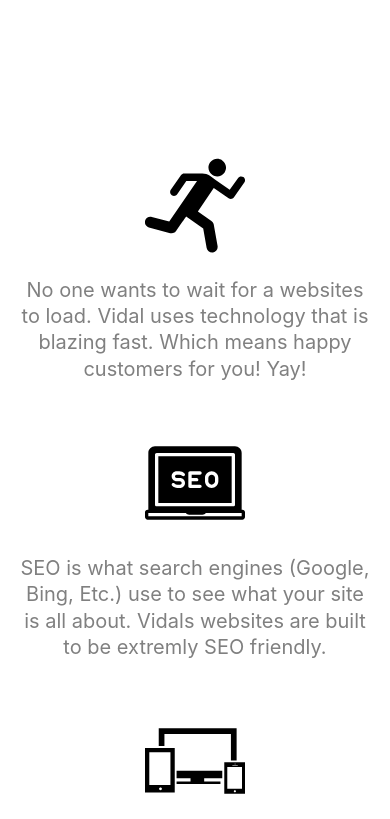
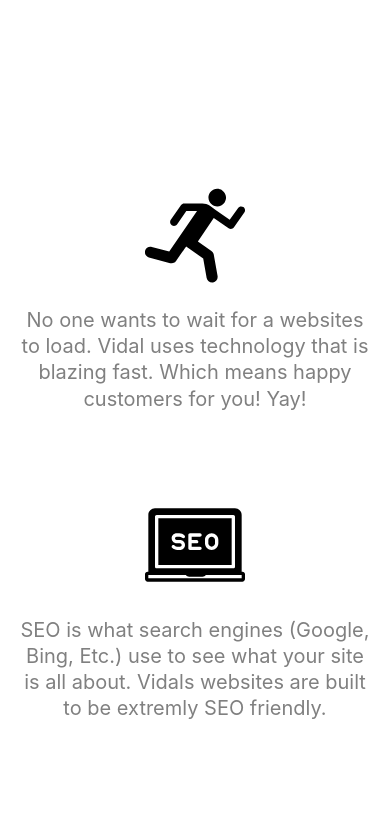
Before and after one commit to raglandc/vidal-production, a Next.js app: page / in a window 390 px wide. Shown: the part 740-1559 px from the top of the page. Built offline with nearby package versions, Linux system fonts and the light colour scheme.

Commit message:
responsive work, banner height work

```diff
--- a/components/UI/SectionWrapper.module.css
+++ b/components/UI/SectionWrapper.module.css
@@ -1,6 +1,6 @@
 .sectionWrapper {
-  height: 95vh;
   width: 100%;
+  margin: 0 0 3rem 0;
   display: flex;
   flex-direction: column;
   justify-content: center;
--- a/components/sections/HomePageSections/BannerSection.module.css
+++ b/components/sections/HomePageSections/BannerSection.module.css
@@ -1,3 +1,12 @@
+.container {
+  min-height: 95vh;
+  width: 100%;
+  margin: 0 0 3rem 0;
+  display: flex;
+  flex-direction: column;
+  justify-content: center;
+}
+
 .titleWrapper {
   margin: 0 0 3.14rem;
 }
--- a/components/sections/HomePageSections/BannerSection.tsx
+++ b/components/sections/HomePageSections/BannerSection.tsx
@@ -5,7 +5,7 @@ import styles from "./BannerSection.module.css";
 
 const BannerSection = () => {
   return (
-    <SectionWrapper>
+    <div className={styles.container}>
       <div className={styles.titleWrapper}>
         <h1 className={styles.title}> Vidal </h1>
         <h1 className={styles.title}> Software </h1>
@@ -18,7 +18,7 @@ const BannerSection = () => {
         <p className={styles.p__text}>Meet Vidal.</p>
       </div>
       <Button />
-    </SectionWrapper>
+    </div>
   );
 };
 
--- a/components/sections/HomePageSections/PerkSection.module.css
+++ /dev/null
@@ -1,3 +0,0 @@
-.card {
-  width: 100%;
-}
--- a/components/sections/HomePageSections/PerkSection.tsx
+++ b/components/sections/HomePageSections/PerkSection.tsx
@@ -3,9 +3,7 @@ import PerksCard from "../../sectionComponents/PerksCard";
 import fast from "../../../public/fast.svg";
 import seo from "../../../public/seo.svg";
 import responsive from "../../../public/responsive.svg";
-
-//styles
-import styles from "./PerkSection.module.css";
+import SectionWrapper from "../../UI/SectionWrapper";
 
 const cards: { key: string; svgLink: StaticImageData; description: string }[] =
   [
@@ -31,7 +29,7 @@ const cards: { key: string; svgLink: StaticImageData; description: string }[] =
 
 const PerkSection = () => {
   return (
-    <div className={styles.card}>
+    <SectionWrapper>
       {cards.map((card) => {
         return (
           <PerksCard
@@ -41,7 +39,7 @@ const PerkSection = () => {
           />
         );
       })}
-    </div>
+    </SectionWrapper>
   );
 };
 
```
